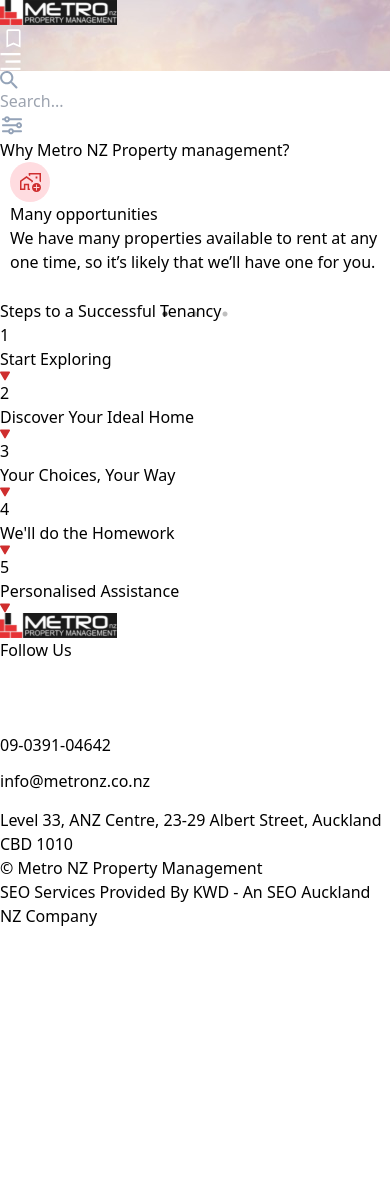
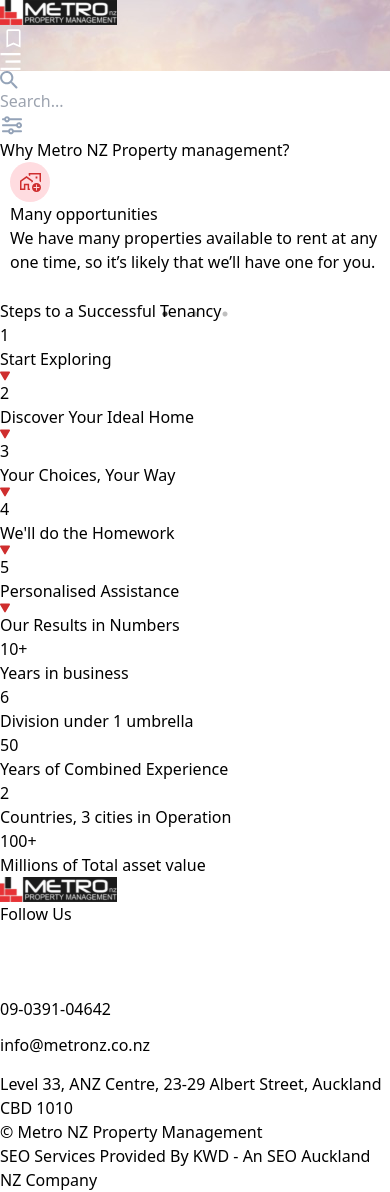
Before and after one commit to Mission-Ready-L5-Group-2/Mission-5, a React (Vite) app in the folder frontend/: page / in a window 390 px wide. Shown: the top 1192 px of the page. Before the commit the page ends 928 px from the top, so only its background shows below. Built offline with nearby package versions, Linux system fonts and the light colour scheme.

Commit message:
mobile home page ui finished

```diff
--- a/frontend/src/pages/farhan/Home.jsx
+++ b/frontend/src/pages/farhan/Home.jsx
@@ -17,6 +17,7 @@
 
 
 import { useState } from "react";
+import Results from "./Results";
 
 
 
@@ -50,6 +51,14 @@
       description: "Call on us whenever you need support with any issues that arise during your tenancy."
 
     }
+  ]
+
+  const cardDesc  = [
+    "Begin your journey by exploring our wide range of rental properties. Use the search initiation feature to filter and discover homes that match your preferences",
+    "Dive into the search results and find properties that catch your eye. Our property listings provide all the details you need to make an informed decision",
+    "Save the properties you love. Review your saved listings at your own pace and select the ones you're most interested in.",
+    "Choose the properties you want to apply for and insert your details seamlessly.  We’ll match the most suitable tenant to the property for you. ",
+    "Reach out to us for a viewing or let us help assess your needs. Our dedicated team is here to guide you through the process and answer any questions you may have."
   ]
 
   // Settings for the slideshow carousel
@@ -127,12 +136,14 @@
 
     <div className="bg-[#cbd5e1] flex flex-col gap-4 p-3 mt-2">
     <p className="text-wrap font self-center font-bold pt-3">Steps to a Successful Tenancy</p>
-    <Accordion id={"a1"} number={1} title={"Start Exploring"} onClick={handleClick} isOpen={isOpen.a1}/>
-    <Accordion id={"a2"} number={2} title={"Discover Your Ideal Home"} onClick={handleClick} isOpen={isOpen.a2}/>
-    <Accordion id={"a3"} number={3} title={"Your Choices, Your Way"} onClick={handleClick} isOpen={isOpen.a3}/>
-    <Accordion id={"a4"} number={4} title={"We'll do the Homework"} onClick={handleClick} isOpen={isOpen.a4}/>
-    <Accordion id={"a5"} number={5} title={"Personalised Assistance"} onClick={handleClick} isOpen={isOpen.a5}/>
+    <Accordion id={"a1"} number={1} title={"Start Exploring"} onClick={handleClick} isOpen={isOpen.a1} cardDesc={cardDesc[0]}/>
+    <Accordion id={"a2"} number={2} title={"Discover Your Ideal Home"} onClick={handleClick} isOpen={isOpen.a2} cardDesc={cardDesc[1]}/>
+    <Accordion id={"a3"} number={3} title={"Your Choices, Your Way"} onClick={handleClick} isOpen={isOpen.a3} cardDesc={cardDesc[2]}/>
+    <Accordion id={"a4"} number={4} title={"We'll do the Homework"} onClick={handleClick} isOpen={isOpen.a4} cardDesc={cardDesc[3]}/>
+    <Accordion id={"a5"} number={5} title={"Personalised Assistance"} onClick={handleClick} isOpen={isOpen.a5} cardDesc={cardDesc[4]}/>
     </div>
+
+    <Results/>
 
 
 
--- /dev/null
+++ b/frontend/src/pages/farhan/Results.jsx
@@ -0,0 +1,34 @@
+import React from "react";
+
+function Results() {
+  return (
+    <div className="flex flex-col items-center">
+      <p className="text-md">Our Results in Numbers</p>
+      <div className="flex flex-wrap gap-1 justify-evenly">
+        <div className="w-[102px]">
+        <div className="text-red-600 text-[24px] font-bold border-b-2 border-red-600">10+</div>
+
+          <p className="text-[#647488] text-sm">Years in business</p>
+        </div>
+        <div className="w-[102px]">
+          <div className="text-red-600 text-[24px] font-bold border-b-2 border-red-600">6</div>
+          <p className="text-[#647488] text-sm">Division under 1 umbrella</p>
+        </div>
+        <div className="w-[102px]">
+          <div className="text-red-600 text-[24px] font-bold border-b-2 border-red-600">50</div>
+          <p className="text-[#647488] text-sm">Years of Combined Experience</p>
+        </div>
+        <div className="w-[102px]">
+          <div className="text-red-600 text-[24px] font-bold border-b-2 border-red-600">2</div>
+          <p className="text-[#647488] text-sm">Countries, 3 cities in Operation</p>
+        </div>
+        <div className="w-[102px]">
+          <div className="text-red-600 text-[24px] font-bold border-b-2 border-red-600">100+</div>
+          <p className="text-[#647488] text-sm">Millions of Total asset value </p>
+        </div>
+      </div>
+    </div>
+  );
+}
+
+export default Results;
--- a/frontend/src/pages/farhan/accordion/Accordion.jsx
+++ b/frontend/src/pages/farhan/accordion/Accordion.jsx
@@ -2,11 +2,11 @@
 import { useState } from "react";
 import StepCard from "./StepCard";
 
-function Accordion({ id, number, title, onClick, isOpen }) {
+function Accordion({ id, number, title, onClick, isOpen, cardDesc }) {
 
   return (
     isOpen ? (
-      <StepCard/>
+      <StepCard title={title}  description = {cardDesc} number={number}/>
     ) :  <div className="min-w-[343px] rounded-md bg-[#f8fafc] flex gap-2 h-[42px] items-center" onClick={() => onClick(id)}>
     <p className="text-sm text-red-600 font-bold ml-2">{number}</p>
     <p className="text-sm flex-grow font-bold">{title}</p>
--- a/frontend/src/pages/farhan/accordion/StepCard.jsx
+++ b/frontend/src/pages/farhan/accordion/StepCard.jsx
@@ -1,8 +1,14 @@
-import React from 'react'
+import tick from "../../../assets/homepage/checkmark.svg";
 
-function StepCard() {
+function StepCard({title, description, number}) {
   return (
-    <div>StepCard</div>
+    <div
+    className=" rounded-md p-4 flex flex-col gap-1 h-[175px] bg-[#f8fafc]">
+     <img src={tick} alt="tick" className="h-[40px] self-start" />
+     <p className="text-sm text-red-600 font-bold">Step {number}</p>
+     <p className="text-[#cf2e2e] font-bold">{title}</p>
+     <p className="text-[#647488] text-xs">{description}</p>
+    </div>
   )
 }
 
```
